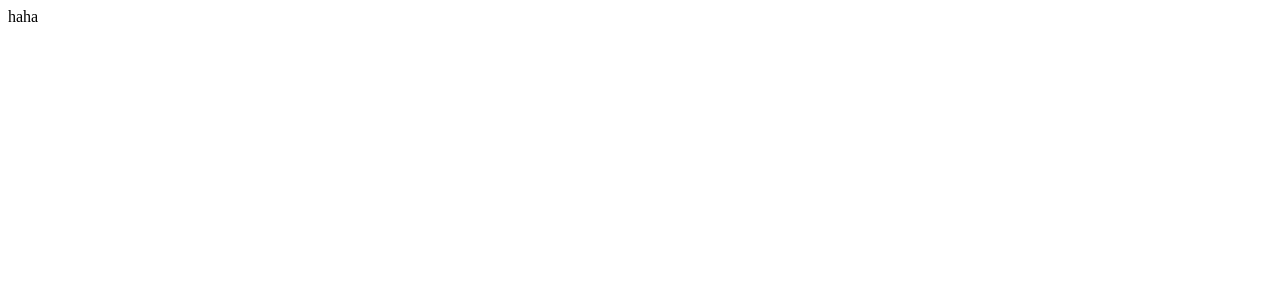
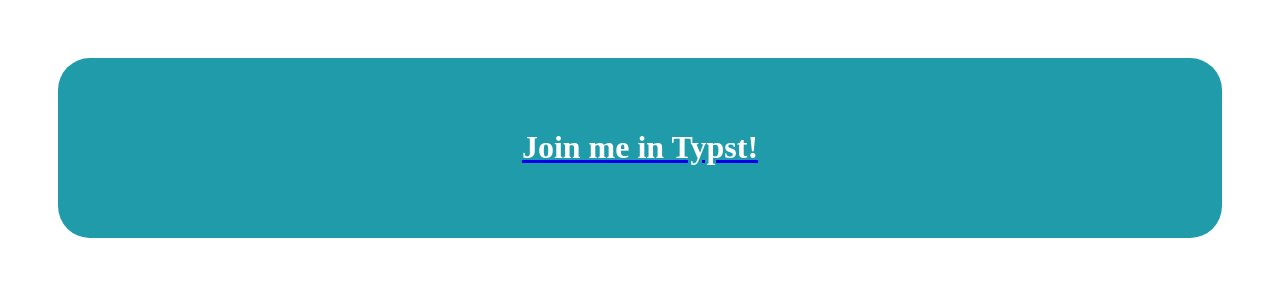
Before and after one commit to Tiggax/tiggax.github.io, a plain HTML site: page index.html in a window 1280 px wide. Drawn offline with Linux system fonts and the light colour scheme.

Commit message:
add simple link for monday seminar

```diff
--- a/index.html
+++ b/index.html
@@ -1 +1,27 @@
- haha
+<!DOCTYPE html>
+<!--[if lt IE 7]>      <html class="no-js lt-ie9 lt-ie8 lt-ie7"> <![endif]-->
+<!--[if IE 7]>         <html class="no-js lt-ie9 lt-ie8"> <![endif]-->
+<!--[if IE 8]>         <html class="no-js lt-ie9"> <![endif]-->
+<!--[if gt IE 8]>      <html class="no-js"> <!--<![endif]-->
+<html>
+	<head>
+		<meta charset="utf-8">
+		<meta http-equiv="X-UA-Compatible" content="IE=edge">
+		<title></title>
+		<meta name="description" content="">
+		<meta name="viewport" content="width=device-width, initial-scale=1">
+		<link rel="stylesheet" href="style.css">
+		<link rel="icon" href="static/typst.png">
+	</head>
+	<body>
+		<div>
+			<a href="https://typst.app/project/wWaHd5zFPlGr3bq7iIsxmk">
+				<div class="banner">
+					<h1>Join me in Typst!</h1>
+				</div>
+			</a>
+		</div>
+
+		<script src="" async defer></script>
+	</body>
+</html>
--- /dev/null
+++ b/style.css
@@ -0,0 +1,11 @@
+div {
+    text-align:center;
+    padding:50px;
+}
+
+
+.banner {
+    background-color: #1f9baa;
+    border-radius: 2em;
+    color: white;
+}
```
Also changed, not shown: static/typst.png (added).
